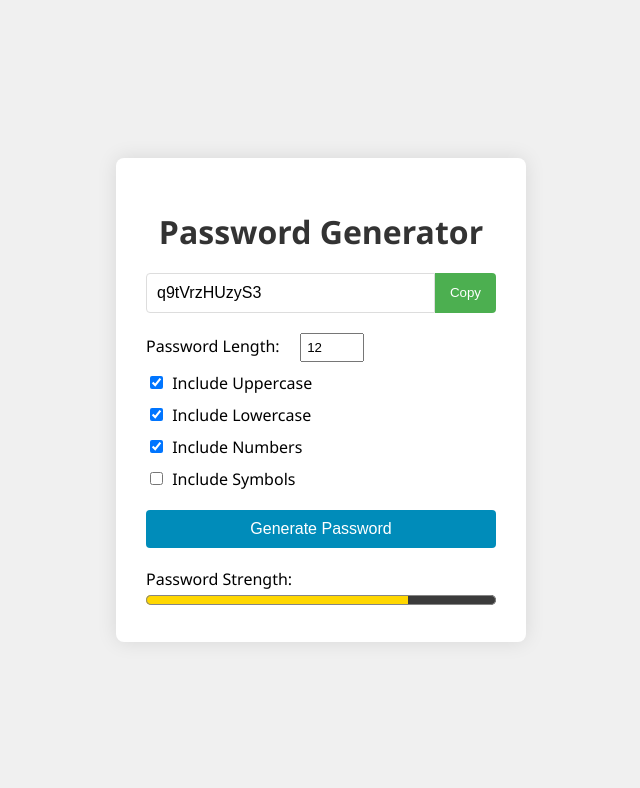
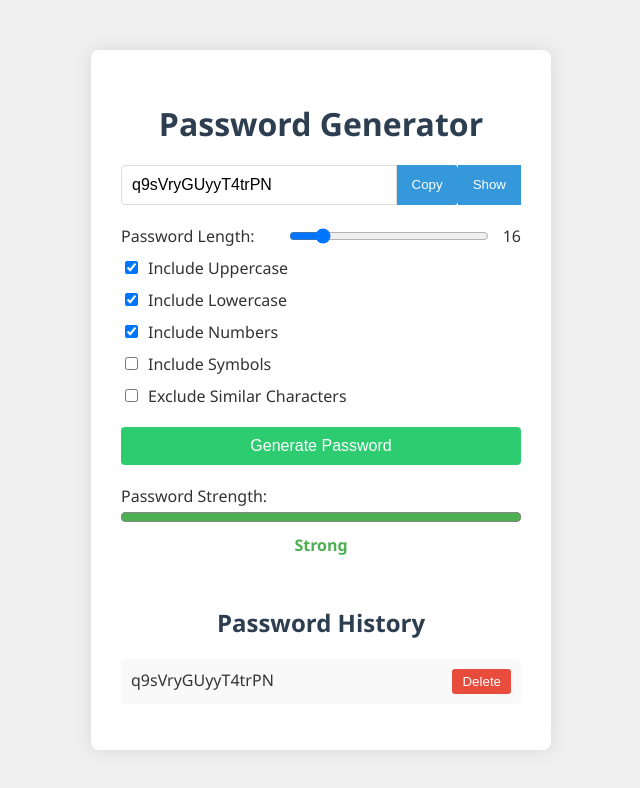
Before and after one commit to Nitish-Kumar-T/Password-Generator, a plain HTML site: page index.html in a window 1280 px wide. Shown: the whole page, without its empty margins (319-959 px from the left). Drawn offline with Linux system fonts and the light colour scheme.

Commit message:
version 2

```diff
--- a/index.html
+++ b/index.html
@@ -12,11 +12,13 @@
         <div class="password-display">
             <input type="text" id="password" readonly>
             <button id="copy-btn" onclick="copyPassword()">Copy</button>
+            <button id="show-hide-btn" onclick="togglePasswordVisibility()">Show</button>
         </div>
         <div class="options">
             <div class="option">
                 <label for="length">Password Length:</label>
-                <input type="number" id="length" min="8" max="32" value="12">
+                <input type="range" id="length" min="8" max="64" value="16">
+                <span id="length-value">16</span>
             </div>
             <div class="option">
                 <input type="checkbox" id="uppercase" checked>
@@ -34,11 +36,20 @@
                 <input type="checkbox" id="symbols">
                 <label for="symbols">Include Symbols</label>
             </div>
+            <div class="option">
+                <input type="checkbox" id="exclude-similar">
+                <label for="exclude-similar">Exclude Similar Characters</label>
+            </div>
         </div>
         <button id="generate-btn" onclick="generatePassword()">Generate Password</button>
         <div class="strength-meter">
             <label for="strength">Password Strength:</label>
             <progress id="strength" value="0" max="100"></progress>
+            <span id="strength-text"></span>
+        </div>
+        <div class="history">
+            <h2>Password History</h2>
+            <ul id="password-history"></ul>
         </div>
     </div>
     <script src="script.js"></script>
--- a/script.js
+++ b/script.js
@@ -1,15 +1,22 @@
+let passwordHistory = [];
+
 function generatePassword() {
     const length = document.getElementById('length').value;
     const useUppercase = document.getElementById('uppercase').checked;
     const useLowercase = document.getElementById('lowercase').checked;
     const useNumbers = document.getElementById('numbers').checked;
     const useSymbols = document.getElementById('symbols').checked;
+    const excludeSimilar = document.getElementById('exclude-similar').checked;
 
     let chars = '';
-    if (useUppercase) chars += 'ABCDEFGHIJKLMNOPQRSTUVWXYZ';
-    if (useLowercase) chars += 'abcdefghijklmnopqrstuvwxyz';
-    if (useNumbers) chars += '0123456789';
+    if (useUppercase) chars += 'ABCDEFGHJKLMNPQRSTUVWXYZ';
+    if (useLowercase) chars += 'abcdefghijkmnpqrstuvwxyz';
+    if (useNumbers) chars += '23456789';
     if (useSymbols) chars += '!@#$%^&*()_+~`|}{[]:;?><,./-=';
+
+    if (excludeSimilar) {
+        chars = chars.replace(/[ilLI|`1oO0]/g, '');
+    }
 
     if (chars === '') {
         alert('Please select at least one character type.');
@@ -23,19 +30,27 @@ function generatePassword() {
 
     document.getElementById('password').value = password;
     updateStrengthMeter(password);
+    addToHistory(password);
 }
 
 function updateStrengthMeter(password) {
     const strength = calculatePasswordStrength(password);
     const meter = document.getElementById('strength');
+    const strengthText = document.getElementById('strength-text');
     meter.value = strength;
 
     if (strength < 50) {
         meter.style.accentColor = '#ff4d4d';
+        strengthText.textContent = 'Weak';
+        strengthText.style.color = '#ff4d4d';
     } else if (strength < 80) {
         meter.style.accentColor = '#ffd700';
+        strengthText.textContent = 'Moderate';
+        strengthText.style.color = '#ffd700';
     } else {
         meter.style.accentColor = '#4CAF50';
+        strengthText.textContent = 'Strong';
+        strengthText.style.color = '#4CAF50';
     }
 }
 
@@ -46,6 +61,7 @@ function calculatePasswordStrength(password) {
     if (password.match(/[A-Z]+/)) strength += 20;
     if (password.match(/[0-9]+/)) strength += 20;
     if (password.match(/[$@#&!]+/)) strength += 25;
+    strength += Math.min(password.length * 2, 30);
 
     return Math.min(strength, 100);
 }
@@ -57,6 +73,51 @@ function copyPassword() {
     alert('Password copied to clipboard!');
 }
 
+function togglePasswordVisibility() {
+    const passwordField = document.getElementById('password');
+    const toggleBtn = document.getElementById('show-hide-btn');
+    if (passwordField.type === 'password') {
+        passwordField.type = 'text';
+        toggleBtn.textContent = 'Hide';
+    } else {
+        passwordField.type = 'password';
+        toggleBtn.textContent = 'Show';
+    }
+}
+
+function addToHistory(password) {
+    passwordHistory.unshift(password);
+    if (passwordHistory.length > 5) {
+        passwordHistory.pop();
+    }
+    updateHistoryDisplay();
+}
+
+function updateHistoryDisplay() {
+    const historyList = document.getElementById('password-history');
+    historyList.innerHTML = '';
+    passwordHistory.forEach((pass, index) => {
+        const li = document.createElement('li');
+        li.textContent = pass;
+        const deleteBtn = document.createElement('button');
+        deleteBtn.textContent = 'Delete';
+        deleteBtn.onclick = () => deleteFromHistory(index);
+        li.appendChild(deleteBtn);
+        historyList.appendChild(li);
+    });
+}
+
+function deleteFromHistory(index) {
+    passwordHistory.splice(index, 1);
+    updateHistoryDisplay();
+}
+
+function updateLengthValue() {
+    document.getElementById('length-value').textContent = document.getElementById('length').value;
+}
+
 document.addEventListener('DOMContentLoaded', (event) => {
     generatePassword();
+    document.getElementById('length').addEventListener('input', updateLengthValue);
+    updateLengthValue();
 });
--- a/styles.css
+++ b/styles.css
@@ -3,9 +3,10 @@ body {
     display: flex;
     justify-content: center;
     align-items: center;
-    height: 100vh;
+    min-height: 100vh;
     margin: 0;
     background-color: #f0f0f0;
+    color: #333;
 }
 
 .container {
@@ -13,12 +14,12 @@ body {
     padding: 30px;
     border-radius: 8px;
     box-shadow: 0 0 20px rgba(0, 0, 0, 0.1);
-    width: 350px;
+    width: 400px;
 }
 
-h1 {
+h1, h2 {
     text-align: center;
-    color: #333;
+    color: #2c3e50;
     margin-bottom: 20px;
 }
 
@@ -35,17 +36,24 @@ h1 {
     border-radius: 4px 0 0 4px;
 }
 
-#copy-btn {
+#copy-btn, #show-hide-btn {
     padding: 10px 15px;
-    background-color: #4CAF50;
+    background-color: #3498db;
     color: white;
     border: none;
-    border-radius: 0 4px 4px 0;
     cursor: pointer;
 }
 
-#copy-btn:hover {
-    background-color: #45a049;
+#copy-btn {
+    border-radius: 0 4px 4px 0;
+}
+
+#show-hide-btn {
+    border-radius: 0;
+}
+
+#copy-btn:hover, #show-hide-btn:hover {
+    background-color: #2980b9;
 }
 
 .options {
@@ -54,26 +62,31 @@ h1 {
 
 .option {
     margin-bottom: 10px;
+    display: flex;
+    align-items: center;
 }
 
 label {
-    display: inline-block;
-    width: 150px;
+    flex-grow: 1;
 }
 
-input[type="number"] {
-    width: 50px;
-    padding: 5px;
+input[type="range"] {
+    width: 200px;
+}
+
+#length-value {
+    width: 30px;
+    text-align: right;
 }
 
 input[type="checkbox"] {
-    margin-right: 5px;
+    margin-right: 10px;
 }
 
 #generate-btn {
     width: 100%;
     padding: 10px;
-    background-color: #008CBA;
+    background-color: #2ecc71;
     color: white;
     border: none;
     border-radius: 4px;
@@ -82,7 +95,7 @@ input[type="checkbox"] {
 }
 
 #generate-btn:hover {
-    background-color: #007B9A;
+    background-color: #27ae60;
 }
 
 .strength-meter {
@@ -93,3 +106,43 @@ input[type="checkbox"] {
     width: 100%;
     height: 20px;
 }
+
+#strength-text {
+    display: block;
+    text-align: center;
+    margin-top: 5px;
+    font-weight: bold;
+}
+
+.history {
+    margin-top: 30px;
+    max-height: 200px;
+    overflow-y: auto;
+}
+
+#password-history {
+    list-style-type: none;
+    padding: 0;
+}
+
+#password-history li {
+    background-color: #f9f9f9;
+    padding: 10px;
+    margin-bottom: 5px;
+    border-radius: 4px;
+    display: flex;
+    justify-content: space-between;
+}
+
+#password-history li button {
+    background-color: #e74c3c;
+    color: white;
+    border: none;
+    padding: 5px 10px;
+    border-radius: 3px;
+    cursor: pointer;
+}
+
+#password-history li button:hover {
+    background-color: #c0392b;
+}
```
